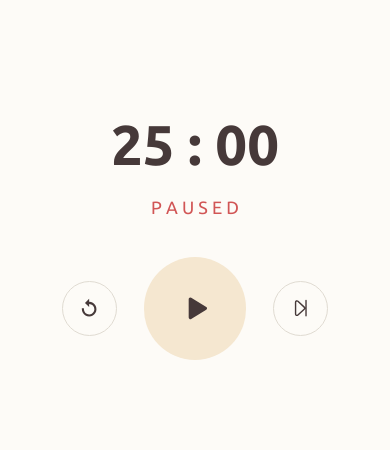
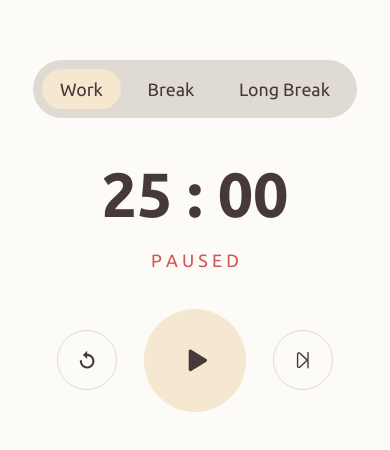
Before and after one commit to leavul/Focusly-Pomodoro-App, a React Native app: screen / in a window 390 px wide. Shown: the part 186-636 px from the top of the page. Built offline with nearby package versions, Linux system fonts and the light colour scheme.

Commit message:
feat: add top bar mode switcher UI

```diff
--- a/src/components/svg/PlayIcon.tsx
+++ b/src/components/svg/PlayIcon.tsx
@@ -1,7 +1,6 @@
 import SvgIconWrapper from "./SvgIconWrapper";
 import { SvgIconProps } from "./types";
 import { Path } from "react-native-svg";
-
 
 const PlayIcon = (props: SvgIconProps) => {
     return (
--- a/src/components/ui/AppButton.tsx
+++ b/src/components/ui/AppButton.tsx
@@ -9,7 +9,7 @@ type AppButtonType = TouchableOpacityProps & {
     enableBorderWidth?: boolean
 }
 
-const AppButton = ({ padding = 14, backgroundColor, enableBorderWidth = true, style, children, ...props }: AppButtonType) => {
+const AppButton = ({ padding = 16, backgroundColor, enableBorderWidth = true, style, children, ...props }: AppButtonType) => {
     return (
         <TouchableOpacity
             onPress={() => { }}
--- a/src/components/ui/AppText.tsx
+++ b/src/components/ui/AppText.tsx
@@ -14,12 +14,14 @@ const AppText = ({ variant = 'body', style, color, children, ...props }: AppText
 
     return (
         <Text
-            style={[{
-                fontFamily,
-                color: color ?? colors.primary
-            },
-            typography[variant],
+            style={[
                 style,
+                {
+                    fontFamily,
+                    color: color ?? colors.primary
+                },
+
+                typography[variant],
             ]}
             {...props}
         >
--- a/src/screens/HomeScreen.tsx
+++ b/src/screens/HomeScreen.tsx
@@ -1,14 +1,43 @@
-import React from 'react'
-import { StyleSheet, View } from 'react-native'
+import React, { useState } from 'react'
+import { Pressable, StyleSheet, View } from 'react-native'
 import AppText from '../components/ui/AppText'
 import { s, vs } from 'react-native-size-matters'
-import { colors, spacing } from '../theme'
+import { colors, radius, spacing } from '../theme'
 import AppButton from '../components/ui/AppButton'
 import { PlayIcon, ResumeIcon, SkipIcon } from '../components/svg'
 
+type Mode = "work" | "break" | "longBreak";
 const HomeScreen = () => {
+
+    const [mode, setMode] = useState<Mode>("work");
     return (
+        // Switch mode buttons
         <View style={styles.container}>
+            <View style={styles.modeContainer}>
+                {/* Work mode */}
+                <Pressable
+                    style={[styles.modeButton, mode === "work" && styles.active]}
+                    onPress={() => setMode("work")}
+                >
+                    <AppText>Work</AppText>
+                </Pressable>
+
+                {/* Break mode */}
+                <Pressable
+                    style={[styles.modeButton, mode === "break" && styles.active]}
+                    onPress={() => setMode("break")}
+                >
+                    <AppText>Break</AppText>
+                </Pressable>
+
+                {/* Long break mode */}
+                <Pressable
+                    style={[styles.modeButton, mode === "longBreak" && styles.active]}
+                    onPress={() => setMode("longBreak")}
+                >
+                    <AppText>Long Break</AppText>
+                </Pressable>
+            </View>
             <AppText
                 style={styles.timerText}
                 variant='timer'
@@ -60,8 +89,23 @@ const styles = StyleSheet.create({
         justifyContent: 'center',
         alignItems: 'center',
     },
+    modeContainer: {
+        flexDirection: 'row',
+        backgroundColor: colors.muted,
+        padding: s(spacing.sm),
+        borderRadius: s(radius.full),
+        gap: s(spacing.sm)
+    },
+    modeButton: {
+        paddingVertical: vs(spacing.sm),
+        paddingHorizontal: s(spacing.md),
+        borderRadius: s(radius.full),
+    },
+    active: {
+        backgroundColor: colors.surface,
+    },
     timerText: {
-        fontSize: 56,
+        marginTop: vs(spacing.xl),
     },
     statusText: {
         marginTop: vs(spacing.md)
```
